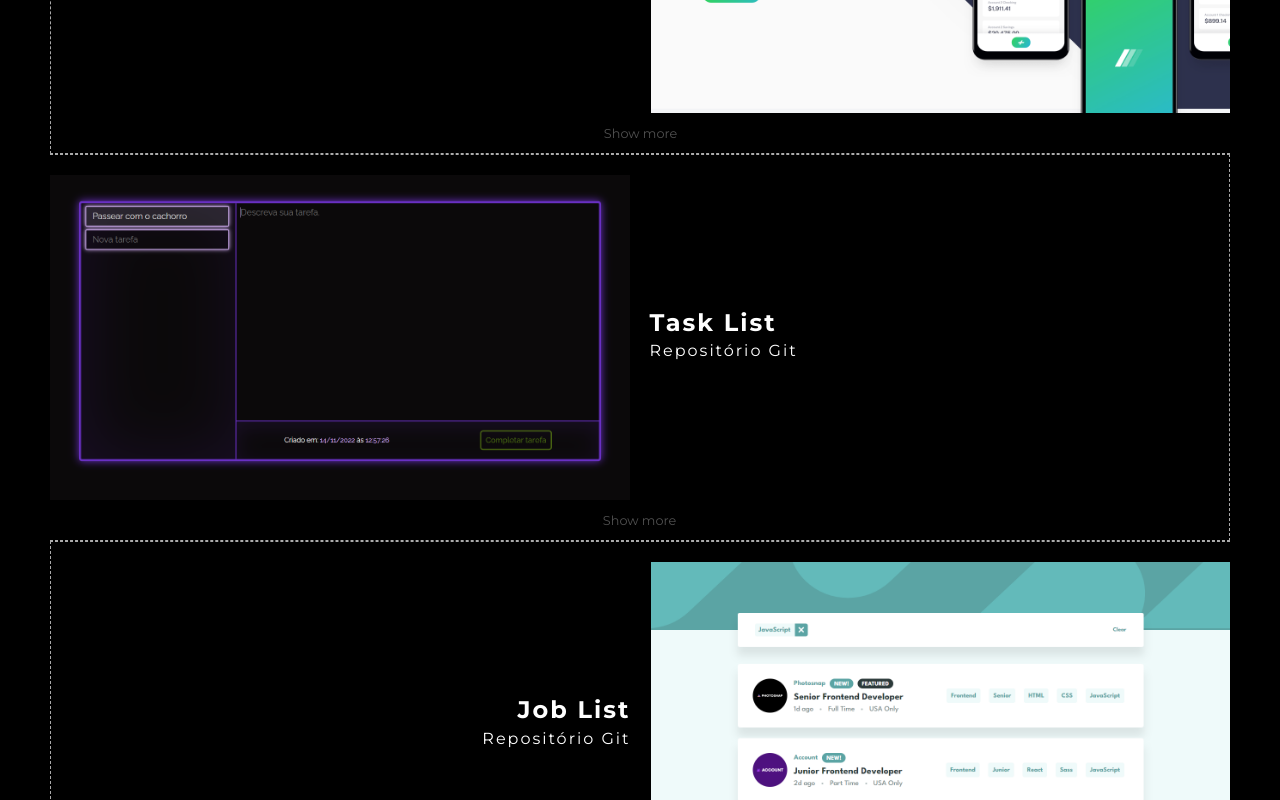
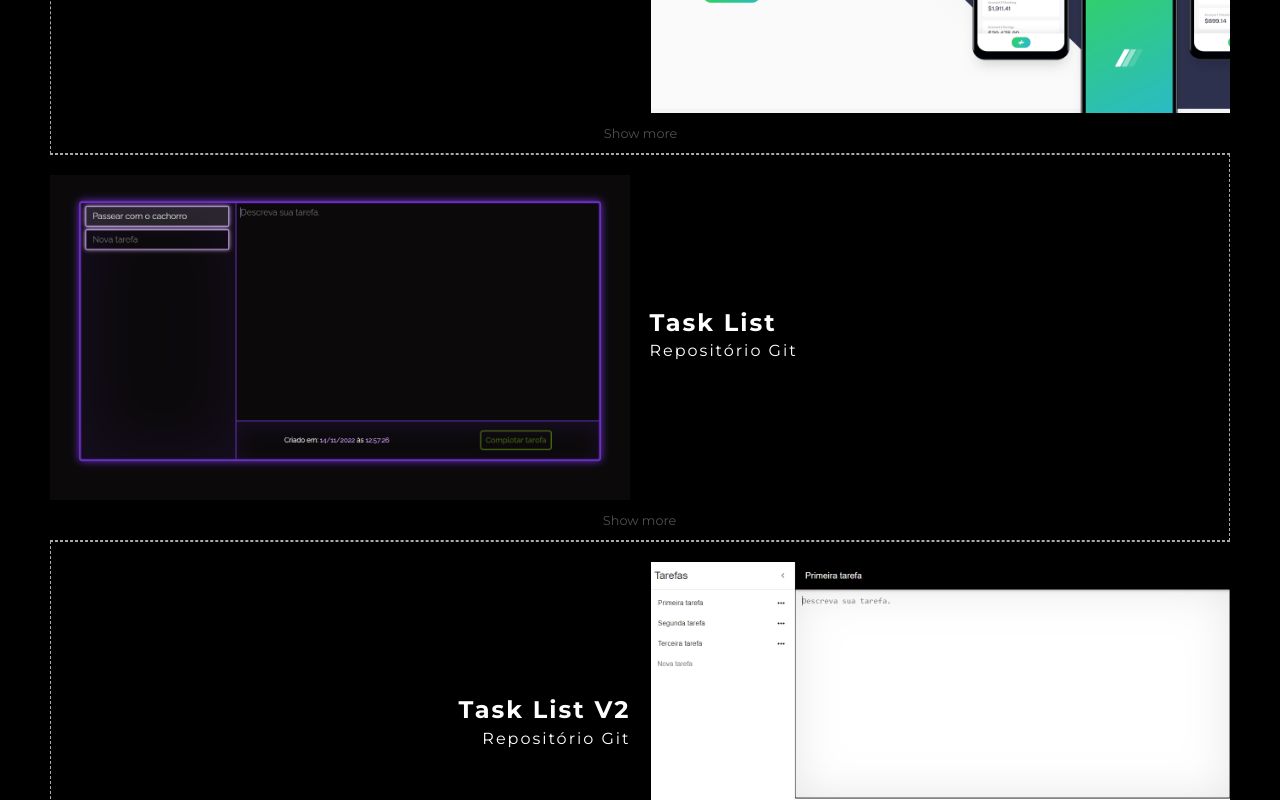
Before and after one commit to Jp-bruno/CurriculoSiteV2, a Next.js app: page / in a window 1280 px wide. Shown: the part 2000-2800 px from the top of the page. Built offline with nearby package versions, Linux system fonts and the light colour scheme.

Commit message:
done translate

```diff
--- a/components/Footer.tsx
+++ b/components/Footer.tsx
@@ -1,6 +1,8 @@
-import styled from 'styled-components';
-import TagIcon from './TagIcon';
-import Image from 'next/image';
+import styled from "styled-components";
+import TagIcon from "./TagIcon";
+import Image from "next/image";
+import { useContext } from "react";
+import { LanguageContext } from "../context/languageContext";
 
 const MobileFooterCss = `
     padding: 40px 20px 20px 20px;
@@ -41,7 +43,7 @@ const FooterStyle = styled.footer`
     }
   }
 
-    @media(max-width: 900px) {
+  @media (max-width: 900px) {
     ${MobileFooterCss}
   }
 `;
@@ -53,35 +55,62 @@ const SocialMediaLinks = styled.div`
 `;
 
 export default function Footer() {
+  const { language } = useContext(LanguageContext);
+
   return (
     <FooterStyle>
       <TagIcon size={1} />
 
-            <div className='footer-content-wrapper'>
-                <span className='made-by'>
-                    Feito por
-
+      <div className="footer-content-wrapper">
+        <span className="made-by">
+          {language === "English" ? "Made by" : "Feito por"}
           <br></br>
-
-                    <a id='me' href='https://www.linkedin.com/in/jo%C3%A3o-pedro-bruno-machado-230227a6/' target='_blank' rel="noreferrer">João Pedro Bruno Machado</a>
+          <a
+            id="me"
+            href="https://www.linkedin.com/in/jo%C3%A3o-pedro-bruno-machado-230227a6/"
+            target="_blank"
+            rel="noreferrer"
+          >
+            João Pedro Bruno Machado
+          </a>
         </span>
 
         <SocialMediaLinks>
           <ul>
             <li>
-                            <a href='https://www.linkedin.com/in/jo%C3%A3o-pedro-bruno-machado-230227a6/' target='_blank' rel="noreferrer">
-                                <Image src='/icons8-linkedin-50.png' layout='intrinsic' width={50} height={50} alt='link' />
+              <a
+                href="https://www.linkedin.com/in/jo%C3%A3o-pedro-bruno-machado-230227a6/"
+                target="_blank"
+                rel="noreferrer"
+              >
+                <Image
+                  src="/icons8-linkedin-50.png"
+                  layout="intrinsic"
+                  width={50}
+                  height={50}
+                  alt="link"
+                />
               </a>
             </li>
 
             <li>
-                            <a href='https://github.com/Jp-bruno' target='_blank' rel="noreferrer">
-                                <Image src='/icons8-github-50.png' layout='intrinsic' width={50} height={50} alt='link' />
+              <a
+                href="https://github.com/Jp-bruno"
+                target="_blank"
+                rel="noreferrer"
+              >
+                <Image
+                  src="/icons8-github-50.png"
+                  layout="intrinsic"
+                  width={50}
+                  height={50}
+                  alt="link"
+                />
               </a>
             </li>
           </ul>
         </SocialMediaLinks>
       </div>
     </FooterStyle>
-    )
+  );
 }
--- a/components/ProjectCard.tsx
+++ b/components/ProjectCard.tsx
@@ -1,6 +1,7 @@
 import styled from "styled-components";
 import Image from "next/image";
-import { useState } from "react";
+import { useContext, useState } from "react";
+import { LanguageContext } from "../context/languageContext";
 
 const StyledCard = styled.div`
   border: dashed 1px #ffffffaa;
@@ -73,10 +74,17 @@ const StyledCard = styled.div`
   }
 
   .more-details {
-    transition: width 1s ease;
-    height: 0px;
     overflow: hidden;
-    transition: height 0.3s ease;
+    position: relative;
+    display: flex;
+    flex-direction: column;
+
+    .more-details-absolute-div {
+      transition: max-height 0.9s linear;
+      position: relative;
+      flex: 0;
+      max-height: 0;
+    }
 
     .more-details-text,
     .more-details-techs {
@@ -90,7 +98,10 @@ const StyledCard = styled.div`
     }
 
     &.open {
-      height: 20vh;
+      .more-details-absolute-div {
+        flex: 1;
+        max-height: 400px;
+      }
     }
   }
 
@@ -151,13 +162,14 @@ type ProjectCardProps = {
     projectUrl: string;
     previewImg: string;
     gitUrl: string;
-    description: string;
+    description: string[];
     techs: string[];
   };
 };
 
 export default function ProjectCard({ cardData }: ProjectCardProps) {
   const [isOpen, setIsOpen] = useState(false);
+  const { language } = useContext(LanguageContext);
 
   function toggleMoreInfo() {
     setIsOpen((prevState) => !prevState);
@@ -183,7 +195,11 @@ export default function ProjectCard({ cardData }: ProjectCardProps) {
         </a>
 
         <div className="project-details">
-          <a href={cardData.projectUrl} target="_blank" rel="noreferrer">
+          <a
+            href={cardData.projectUrl}
+            target="_blank"
+            rel="noreferrer"
+          >
             <h3 className="project-title">{cardData.title}</h3>
           </a>
 
@@ -193,25 +209,32 @@ export default function ProjectCard({ cardData }: ProjectCardProps) {
             rel="noreferrer"
             className="project-git"
           >
-            Repositório Git
+            {language === "English" ? "Git repo" : "Repositório Git"}
           </a>
         </div>
       </div>
 
-      <button className="show-more-button" onClick={toggleMoreInfo}>
+      <button
+        className="show-more-button"
+        onClick={toggleMoreInfo}
+      >
         <small> Show {isOpen ? "less" : "more"} </small>
       </button>
 
       <div className={`more-details ${isOpen ? "open" : "closed"}`}>
-        <p className="more-details-text">{cardData.description}</p>
+        <div className="more-details-absolute-div">
+          <p className="more-details-text">{language === "English" ? cardData.description[1] : cardData.description[0]}</p>
 
           <ul className="more-details-techs">
-          Tecnologias:
+            {language === "English" ? "Technologies" : "Tecnologias"}
             {cardData.techs.map((tech, index) => {
               return (
                 <>
                   {index === 0 ? "" : "○"}
-                <li key={Math.random() * 1000} className="tech">
+                  <li
+                    key={Math.random() * 1000}
+                    className="tech"
+                  >
                     {tech}
                   </li>
                 </>
@@ -219,6 +242,7 @@ export default function ProjectCard({ cardData }: ProjectCardProps) {
             })}
           </ul>
         </div>
+      </div>
     </StyledCard>
   );
 }
--- a/components/Sections/Section2.tsx
+++ b/components/Sections/Section2.tsx
@@ -1,6 +1,8 @@
 import styled from "styled-components";
 import Image from "next/image";
 import { borderAndBackgroundMixin, SectionMixin } from "../../styles/minixs";
+import { useContext } from "react";
+import { LanguageContext } from "../../context/languageContext";
 
 const StyledSection = styled.section`
   display: flex;
@@ -90,6 +92,58 @@ const StyledSection = styled.section`
 `;
 
 export default function Section2() {
+  const { language } = useContext(LanguageContext);
+
+  if (language === "English") {
+    return (
+      <StyledSection id="about-me">
+        <h1>About me</h1>
+
+        <div className="content">
+          <div className="me_card">
+            <div className="scroller-div">
+              <div className="profile_pic">
+                <Image
+                  src="/perfil1.png"
+                  alt="perfil"
+                  height={690}
+                  width={550}
+                  layout="intrinsic"
+                />
+              </div>
+
+              <ul>
+                <li>João Pedro</li>
+
+                <li>Rio de Janeiro - RJ</li>
+              </ul>
+            </div>
+          </div>
+
+          <div className="more-about-me">
+            <h3>Hello, my name is João 😁</h3>
+
+            <p>I&#39;m a Front-end developer. I was born and raised in Rio de Janeiro.</p>
+
+            <p>Here are some jobs I had before becoming a Front-end:</p>
+
+            <ul>
+              <li>DJ/Audio Technician</li>
+
+              <li>Warehouse Worker</li>
+
+              <li>Transcriptionist</li>
+
+              <li>Dog walker</li>
+
+              <li>Dog trainer</li>
+            </ul>
+          </div>
+        </div>
+      </StyledSection>
+    );
+  }
+
   return (
     <StyledSection id="about-me">
       <h1>Sobre mim</h1>
@@ -123,25 +177,15 @@ export default function Section2() {
           <p>Alguns trabalhos que tive antes de ser front-end:</p>
 
           <ul>
-            <li>
-              DJ/Técnico de som
-            </li>
+            <li>DJ/Técnico de som</li>
 
-            <li>
-              Estoquista
-            </li>
+            <li>Estoquista</li>
 
-            <li>
-              Transcritor
-            </li>
+            <li>Transcritor</li>
 
-            <li>
-              Passeador de cães
-            </li>
+            <li>Passeador de cães</li>
 
-            <li>
-              Adestrador de cães
-            </li>
+            <li>Adestrador de cães</li>
           </ul>
         </div>
       </div>
--- a/components/Sections/Section3.tsx
+++ b/components/Sections/Section3.tsx
@@ -1,4 +1,6 @@
+import { useContext } from "react";
 import styled from "styled-components";
+import { LanguageContext } from "../../context/languageContext";
 import { SectionMixin } from "../../styles/minixs";
 
 const StyledSection = styled.section`
@@ -21,16 +23,37 @@ const StyledSection = styled.section`
 `;
 
 export default function Section3() {
+  const { language } = useContext(LanguageContext);
+
+  if (language === "English") {
+    return (
+      <StyledSection id="about-frontend">
+        <h1>What a Front-end dev do?</h1>
+
+        <div className="content">
+          <p>
+            In summary, a Front-end dev job is to bring life to a webpage. Usually this
+            dev will do this from a design made by a UX/UI professional/team.
+          </p>
+
+          <p>
+            The Front-end dev is the professional that write the code that represents
+            not only the visual structure, but also the aesthetic and semantic structure,
+            making the design made by the UX/UI team interactive and functional.
+          </p>
+        </div>
+      </StyledSection>
+    );
+  }
   return (
     <StyledSection id="about-frontend">
       <h1>O que um front-end faz?</h1>
 
       <div className="content">
         <p>
-          De forma resumida, o trabalho de um desenvolvedor front-end é dar vida
-          à paginas web. Geralmente esse desenvolvedor fará isso através de um
-          design produzido por uma equipe de UX/UI, responsáveis pelo{" "}
-          <i>feeling</i> da página.
+          De forma resumida, o trabalho de um desenvolvedor front-end é dar vida à paginas
+          web. Geralmente esse desenvolvedor fará isso através de um design produzido por
+          uma equipe de UX/UI, responsáveis pelo <i>feeling</i> da página.
         </p>
 
         {/* <p>
@@ -56,10 +79,10 @@ export default function Section3() {
         </blockquote> */}
 
         <p>
-          O desenvolvedor front-end é o profissional que irá escrever o código
-          que representa a estrutura não só visual, estética, como também
-          semântica da página web, dando vida ao design feito pela equipe de
-          UX/UI tornando-o interativo e funcional.
+          O desenvolvedor front-end é o profissional que irá escrever o código que
+          representa a estrutura não só visual, estética, como também semântica da página
+          web, dando vida ao design feito pela equipe de UX/UI tornando-o interativo e
+          funcional.
         </p>
       </div>
     </StyledSection>
--- a/components/Sections/Section4.tsx
+++ b/components/Sections/Section4.tsx
@@ -3,6 +3,8 @@ import styled from "styled-components";
 import Image from "next/image";
 import { SectionMixin } from "../../styles/minixs";
 import Tecnologias from "../Tecnologias";
+import { useContext } from "react";
+import { LanguageContext } from "../../context/languageContext";
 
 const StyledSection = styled.section`
   ${SectionMixin}
@@ -62,45 +64,133 @@ const StyledSection = styled.section`
 `;
 
 export default function Section4() {
+  const { language } = useContext(LanguageContext);
+
+  if (language === "English") {
+    return (
+      <StyledSection>
+        <h1>Which technologies I use?</h1>
+
+        <div className="content">
+          <p>
+            There are a lot of techs available for front-end developing nowadays, but the
+            basics that every front-end dev must know is:
+          </p>
+
+          <div className="tecnologias">
+            <span
+              className="tecnologia"
+              data-tech="CSS3"
+            >
+              <figure>
+                <Image
+                  src="/icons8-css3-400.png"
+                  layout="fill"
+                  alt="CSS3"
+                />
+                <figcaption>CSS3</figcaption>
+              </figure>
+            </span>
+
+            <span
+              className="tecnologia"
+              data-tech="JavaScript"
+            >
+              <figure>
+                <Image
+                  src="/js-big-icon.png"
+                  layout="fill"
+                  alt="JavaScript"
+                />
+                <figcaption>JavaScript</figcaption>
+              </figure>
+            </span>
+
+            <span
+              className="tecnologia"
+              data-tech="HTML5"
+            >
+              <figure>
+                <Image
+                  src="/icons8-html-5-400.png"
+                  layout="fill"
+                  alt="HTML5"
+                />
+                <figcaption>HTML5</figcaption>
+              </figure>
+            </span>
+          </div>
+
+          <p>
+            These three techs together can be the base for any webpage, and a lot of new
+            techs were developed based on those three. Here are my favorites:
+          </p>
+
+          <Tecnologias />
+        </div>
+      </StyledSection>
+    );
+  }
+
   return (
     <StyledSection>
       <h1>Quais tecnologias eu uso?</h1>
 
       <div className="content">
         <p>
-          As tecnologias disponíveis hoje são incontáveis, desde as mais simples
-          até as mais complexas. Entretando, sabe-se que para todo desenvolvedor
-          front-end existem três principais tecnologias a serem dominadas:
+          As tecnologias disponíveis hoje são incontáveis, desde as mais simples até as
+          mais complexas. Entretando, sabe-se que para todo desenvolvedor front-end
+          existem três principais tecnologias a serem dominadas:
         </p>
 
         <div className="tecnologias">
-          <span className="tecnologia" data-tech="CSS3">
+          <span
+            className="tecnologia"
+            data-tech="CSS3"
+          >
             <figure>
-              <Image src="/icons8-css3-400.png" layout="fill" alt="CSS3" />
+              <Image
+                src="/icons8-css3-400.png"
+                layout="fill"
+                alt="CSS3"
+              />
               <figcaption>CSS3</figcaption>
             </figure>
           </span>
 
-          <span className="tecnologia" data-tech="JavaScript">
+          <span
+            className="tecnologia"
+            data-tech="JavaScript"
+          >
             <figure>
-              <Image src="/js-big-icon.png" layout="fill" alt="JavaScript" />
+              <Image
+                src="/js-big-icon.png"
+                layout="fill"
+                alt="JavaScript"
+              />
               <figcaption>JavaScript</figcaption>
             </figure>
           </span>
 
-          <span className="tecnologia" data-tech="HTML5">
+          <span
+            className="tecnologia"
+            data-tech="HTML5"
+          >
             <figure>
-              <Image src="/icons8-html-5-400.png" layout="fill" alt="HTML5" />
+              <Image
+                src="/icons8-html-5-400.png"
+                layout="fill"
+                alt="HTML5"
+              />
               <figcaption>HTML5</figcaption>
             </figure>
           </span>
         </div>
 
         <p>
-          Estas três juntas podem ser a base de qualquer página web,
-          muitas tecnologias novas foram desenvolvidas a partir do que estas
-          três permitem. Para citar alguns exemplos aqui vão as minhas
-          preferidas:
+          Estas três juntas podem ser a base de qualquer página web, muitas tecnologias
+          novas foram desenvolvidas a partir do que estas três permitem. Para citar alguns
+          exemplos aqui vão as minhas preferidas:
         </p>
 
         <Tecnologias />
--- a/components/Sections/Section5.tsx
+++ b/components/Sections/Section5.tsx
@@ -1,4 +1,6 @@
+import { useContext } from "react";
 import styled from "styled-components";
+import { LanguageContext } from "../../context/languageContext";
 import { SectionMixin } from "../../styles/minixs";
 import ProjectCard from "../ProjectCard";
 
@@ -24,7 +26,10 @@ const cardsData = [
     projectUrl: "https://jp-bruno.github.io/ecommerce-website/",
     previewImg: "/ecommerce.png",
     gitUrl: "https://github.com/Jp-bruno/ecommerce-website",
-    description: "Um site fictício de e-commerce feito em ReactJS. É um projeto do site Front-end Mentor.",
+    description: [
+      "Um site fictício de e-commerce feito em ReactJS. É um projeto do site Front-end Mentor.",
+      "A fictional e-commerce website made with ReactJS. It's a project from the Front-end Mentor website.",
+    ],
     techs: ["HTML", "CSS", "JavaScript", "ReactJS", "Sass", "Styled-Components"],
   },
   {
@@ -32,7 +37,10 @@ const cardsData = [
     projectUrl: "https://jp-bruno.github.io/Space-Tourism/",
     previewImg: "/space.png",
     gitUrl: "https://github.com/Jp-bruno/Space-Tourism",
-    description: "Um site fictício de viagem espacial feito em HTML e CSS puros. É um projeto do site Front-end Mentor.",
+    description: [
+      "Um site fictício de viagem espacial feito em HTML e CSS puros. É um projeto do site Front-end Mentor.",
+      "A fictional space travel website made with pure HTML and CSS. It's a project from the Front-end Mentor website.",
+    ],
     techs: ["HTML", "CSS"],
   },
   {
@@ -40,44 +48,80 @@ const cardsData = [
     projectUrl: "https://easy-bank-fawn.vercel.app/",
     previewImg: "/easybank.png",
     gitUrl: "https://github.com/Jp-bruno/EasyBank",
-    description: "Uma landing page fictícia de internet banking. É um projeto do site Front-end Mentor.",
-    techs: ["HTML", "CSS", "JavaScript", "TypeScript", "Sass", "ReactJS", "NextJS", "Styled-Components"],
+    description: [
+      "Uma landing page fictícia de internet banking. É um projeto do site Front-end Mentor.",
+      "A fictional landing page for Internet Banking website. It's a project from the Front-end Mentor website.",
+    ],
+    techs: [
+      "HTML",
+      "CSS",
+      "JavaScript",
+      "TypeScript",
+      "Sass",
+      "ReactJS",
+      "NextJS",
+      "Styled-Components",
+    ],
   },
   {
     title: "Task List",
     projectUrl: "https://jp-bruno.github.io/TaskList/",
     previewImg: "/tasklist.png",
     gitUrl: "https://github.com/Jp-bruno/TaskList",
-    description: "Uma lista de tarefas que utiliza principalmente dos hooks useContext e useState do ReactJS, entre outros hooks.",
+    description: [
+      "Uma lista de tarefas que utiliza principalmente dos hooks useContext e useState do React.",
+      "A task list that uses mainly the useContext and useState React hooks",
+    ],
     techs: ["HTML", "CSS", "JavaScript", "ReactJS"],
   },
-  // {
-  //   title: "Task List V2",
-  //   projectUrl: "https://jp-bruno.github.io/taskListV2/",
-  //   previewImg: "/tasklistv2.png",
-  //   gitUrl: "https://github.com/Jp-bruno/taskListV2",
-  //   description: "Uma versão aprimorada da lista de tarefas acima.",
-  //   techs: ["HTML", "CSS", "JavaScript", "ReactJS", "Emotion", "Material-UI"],
-  // },
+  {
+    title: "Task List V2",
+    projectUrl: "https://jp-bruno.github.io/taskListV2/",
+    previewImg: "/tasklistv2.png",
+    gitUrl: "https://github.com/Jp-bruno/taskListV2",
+    description: [
+      "Uma versão aprimorada da lista de tarefas acima. Assim como na de cima usei ContextAPI para controlar a lista, além disso adicionei a funcionalidade do LocalStorage para manter os dados mesmo depois de fechar a aplicação.",
+      "A improved version of the last task list I made. Like the one above, this one uses the Context and State API's to control the list items and methods. This list also uses the LocalStorage to keep the data even after closing the application.",
+    ],
+    techs: [
+      "HTML",
+      "CSS",
+      "JavaScript",
+      "ReactJS",
+      "Emotion",
+      "Material-UI",
+      "LocalStorage",
+    ],
+  },
   {
     title: "Job List",
     projectUrl: "https://jp-bruno.github.io/JobList/",
     previewImg: "/joblist.png",
     gitUrl: "https://github.com/Jp-bruno/JobList",
-    description: "Uma lista filtrável de vagas de emprego. É um projeto do site Front-end Mentor.",
+    description: [
+      "Uma lista filtrável de vagas de emprego. É um projeto do site Front-end Mentor.",
+      "A filterable job list. It's a project from the Front-end Mentor website.",
+    ],
     techs: ["HTML", "CSS", "JavaScript", "TypeScript", "ReactJS"],
   },
 ];
 
 export default function Section5() {
+  const { language } = useContext(LanguageContext);
+
   return (
     <StyledSection id="projects">
-      <h1>Meus projetos</h1>
+      <h1>{language === "English" ? "My projects" : "Meus projetos"}</h1>
 
       <div className="content">
-        {cardsData.map(({ title, projectUrl, previewImg, gitUrl, description, techs }) => (
-          <ProjectCard cardData={{ previewImg, title, projectUrl, gitUrl, techs, description }} key={Math.random() * 1000} />
-        ))}
+        {cardsData.map(
+          ({ title, projectUrl, previewImg, gitUrl, description, techs }) => (
+            <ProjectCard
+              cardData={{ previewImg, title, projectUrl, gitUrl, techs, description }}
+              key={Math.random() * 1000}
+            />
+          )
+        )}
       </div>
     </StyledSection>
   );
--- a/components/Sections/Section6.tsx
+++ b/components/Sections/Section6.tsx
@@ -1,5 +1,7 @@
-import styled from 'styled-components';
-import { borderAndBackgroundMixin, SectionMixin } from '../../styles/minixs';
+import { useContext } from "react";
+import styled from "styled-components";
+import { LanguageContext } from "../../context/languageContext";
+import { borderAndBackgroundMixin, SectionMixin } from "../../styles/minixs";
 
 const StyledSection = styled.section`
   ${SectionMixin}
@@ -12,14 +14,13 @@ const StyledSection = styled.section`
     flex-direction: column;
 
     span {
-
       button {
         margin: 50px 0;
         font-size: 20px;
         background: transparent;
         border: 0;
         font-weight: 200;
-                font-family: 'Source Code Pro', monospace;
+        font-family: "Source Code Pro", monospace;
         color: #ff006e;
         padding: 0;
         cursor: pointer;
@@ -29,18 +30,29 @@ const StyledSection = styled.section`
 `;
 
 export default function Section6() {
+  const { language } = useContext(LanguageContext);
   return (
-        <StyledSection id='contact'>
-            <h1>Contato</h1>
+    <StyledSection id="contact">
+      <h1>{language === "English" ? "Contact" : "Contato"}</h1>
 
-            <div className='content'>
+      <div className="content">
         <span>
-                    Agora que já me conhece melhor, entre em contato comigo pelo e-mail: <br></br>
-                    <button title='Clique para copiar' onClick={async(ev) => await navigator.clipboard.writeText(ev.currentTarget.textContent || '')}>
+          {language === "English"
+            ? "Now that you know me a little better, contact me through my e-mail"
+            : "Agora que já me conhece melhor, entre em contato comigo pelo e-mail:"}{" "}
+          <br></br>
+          <button
+            title={
+              language === "English" ? "Click to copy to clipboard" : "Clique para copiar"
+            }
+            onClick={async (ev) =>
+              await navigator.clipboard.writeText(ev.currentTarget.textContent || "")
+            }
+          >
             bruno.machado98@hotmail.com
           </button>
         </span>
       </div>
     </StyledSection>
-    )
+  );
 }
--- /dev/null
+++ b/context/LanguageContext.tsx
@@ -0,0 +1,20 @@
+import { createContext, PropsWithChildren, useState } from "react";
+
+type LanguageContextType = {
+  language: "Português" | "English";
+  changeLanguage: () => void
+};
+
+export const LanguageContext = createContext({} as LanguageContextType);
+
+export default function LanguageContextProvider({ children }: PropsWithChildren) {
+  const [language, setLanguage] = useState<"Português" | "English">("Português");
+
+  function changeLanguage() {
+    setLanguage(prevState => prevState === "Português" ? "English" : "Português")
+  }
+
+  return (
+    <LanguageContext.Provider value={{ language, changeLanguage }}>{children}</LanguageContext.Provider>
+  );
+}
```
Also changed, not shown: components/AppBar.tsx (+66 -19 lines), pages/_app.tsx (+6 -3 lines). Lines whose indentation alone changed are shown as unchanged.
